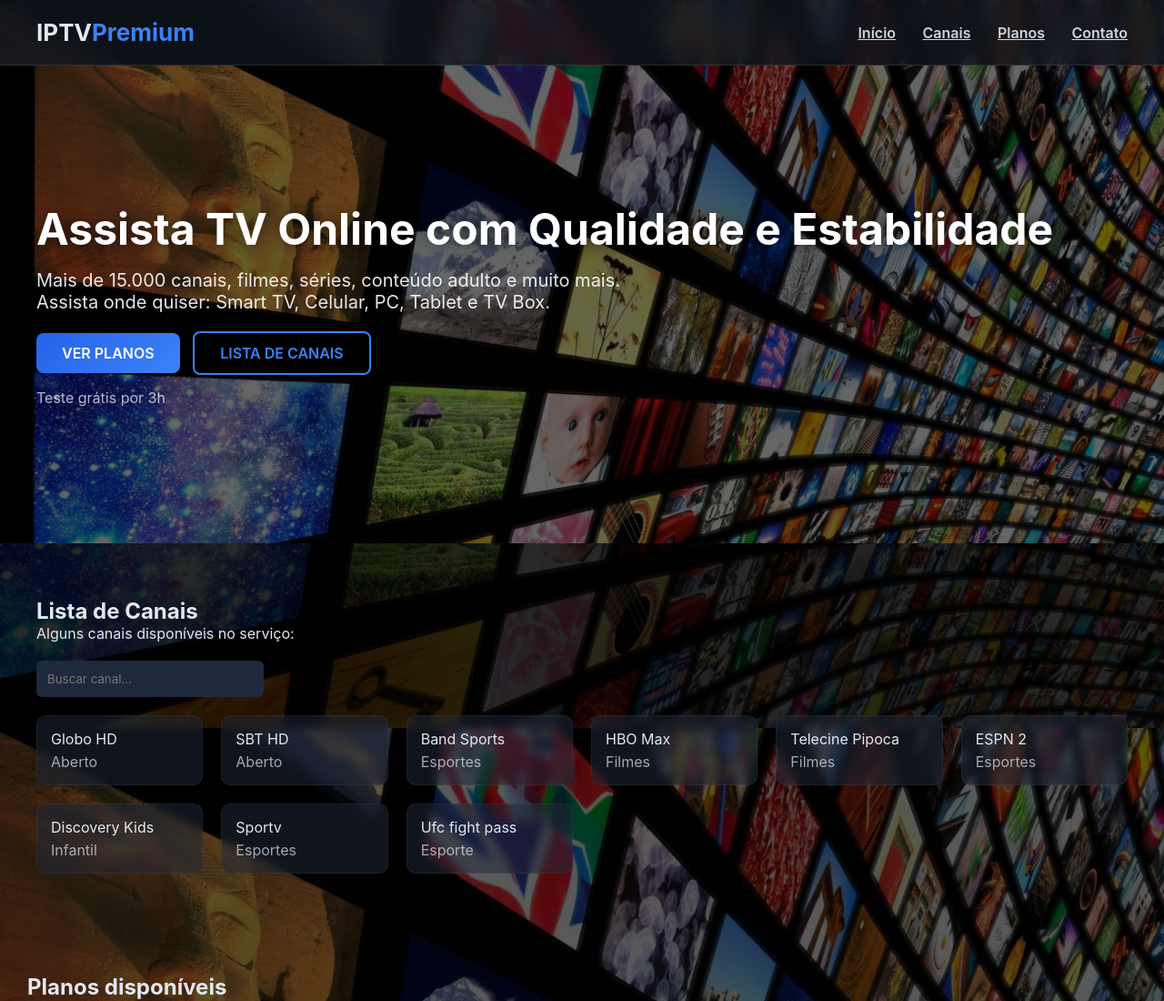
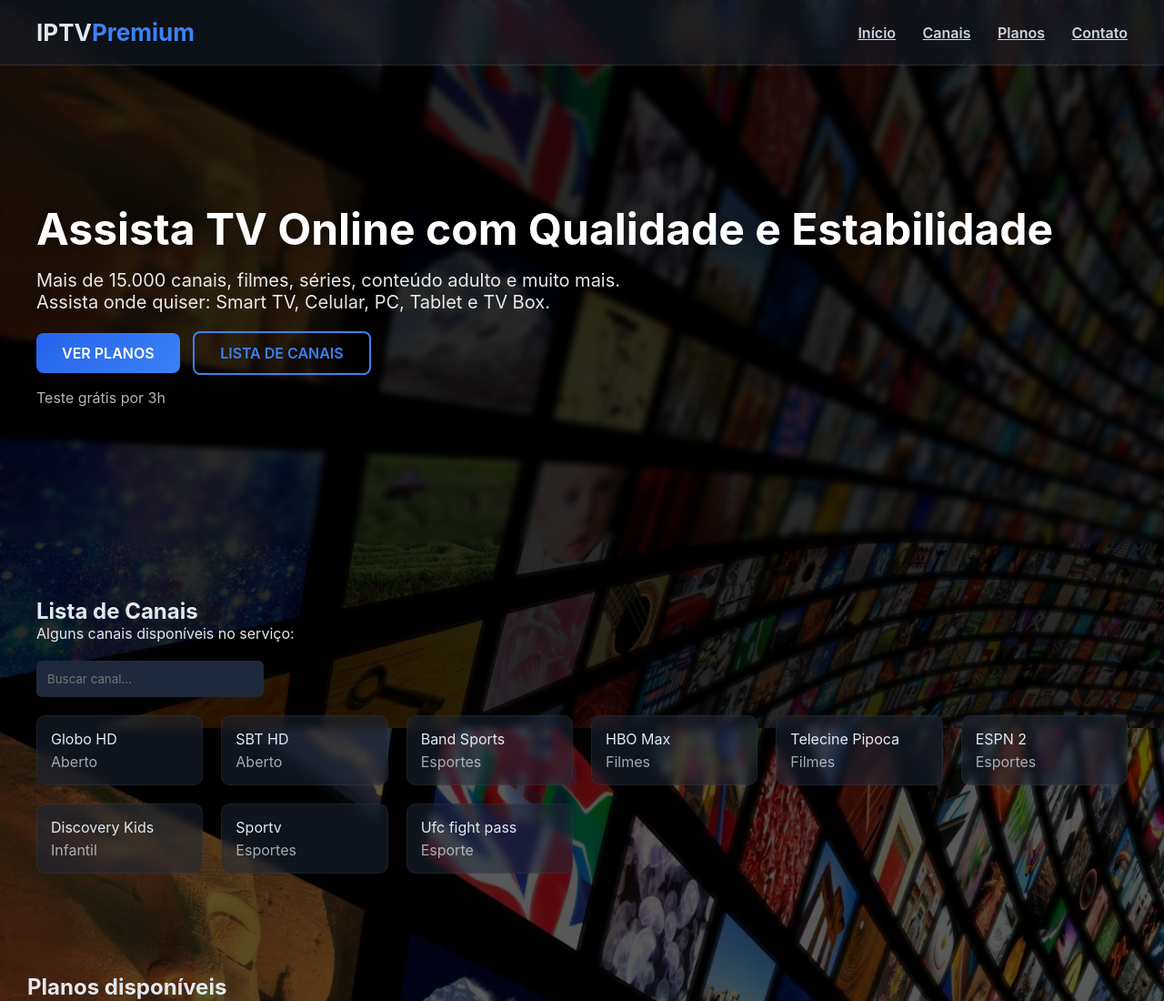
Before and after one commit to Jrscell/Meu-IPTV, a plain HTML site: page index.html in a window 1280 px wide. Shown: the top 1100 px of the page at 91% size. Drawn offline with Linux system fonts and the light colour scheme.

Commit message:
Corrige fundo da seção HERO

```diff
--- a/style.css
+++ b/style.css
@@ -45,11 +45,6 @@ body {
 }
 
 /* HERO */
-.hero {
-    background:
-        linear-gradient(rgba(0,0,0,0.60), rgba(0,0,0,0.60)),
-        url("img/iptv-1536x864.jpeg") center/cover no-repeat;
-}
 
 
 .hero-content h1 {
```
